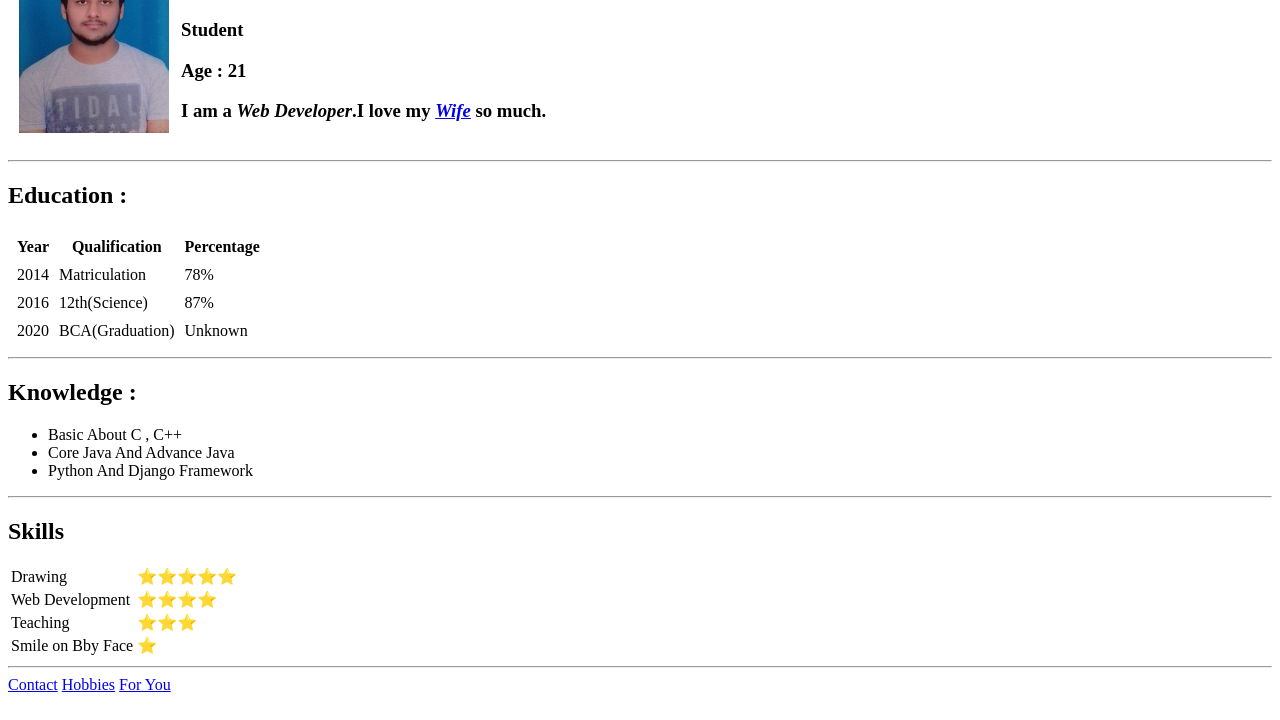
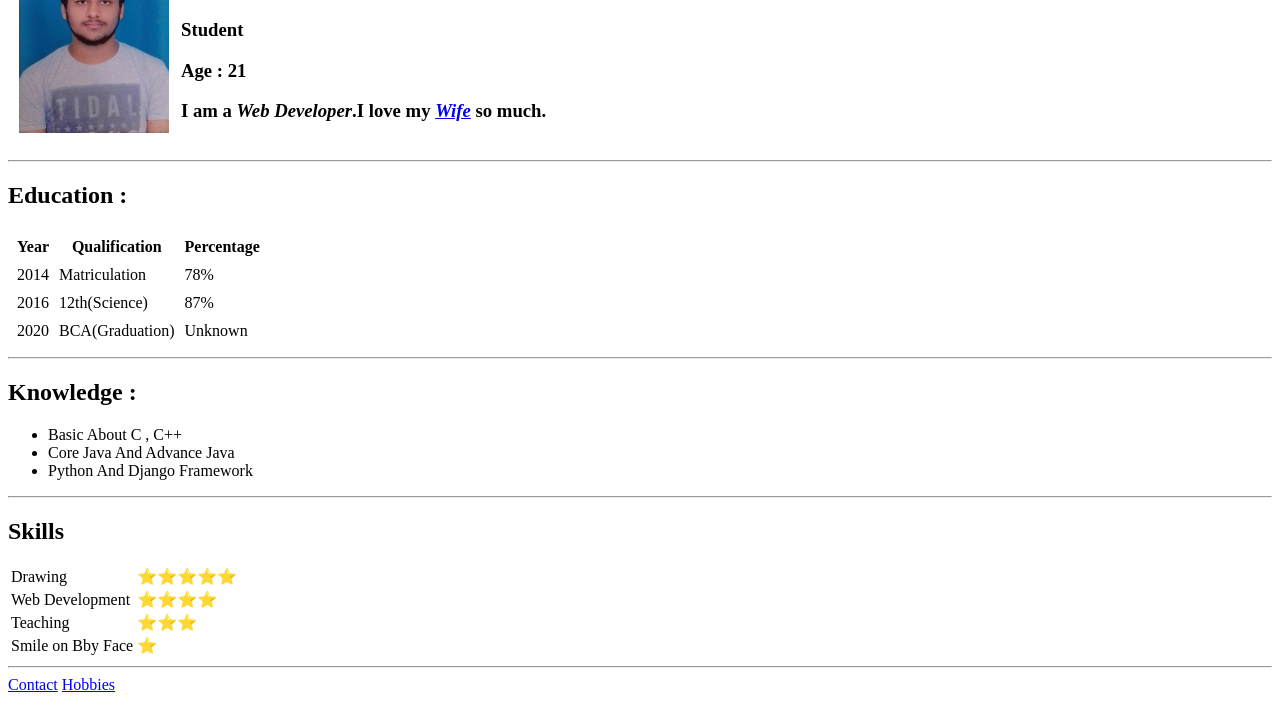
Before and after one commit to KaranG0yal/cv, a plain HTML site: page index.html in a window 1280 px wide. Shown: the part 80-800 px from the top of the page. Drawn offline with Linux system fonts and the light colour scheme.

Commit message:
Update index.html

```diff
--- a/index.html
+++ b/index.html
@@ -100,6 +100,5 @@
     <hr />
     <a href="contact.html">Contact</a>
     <a href="hobbies.html">Hobbies</a>
-    <a href="fu.html">For You</a>
   </body>
 </html>
```
